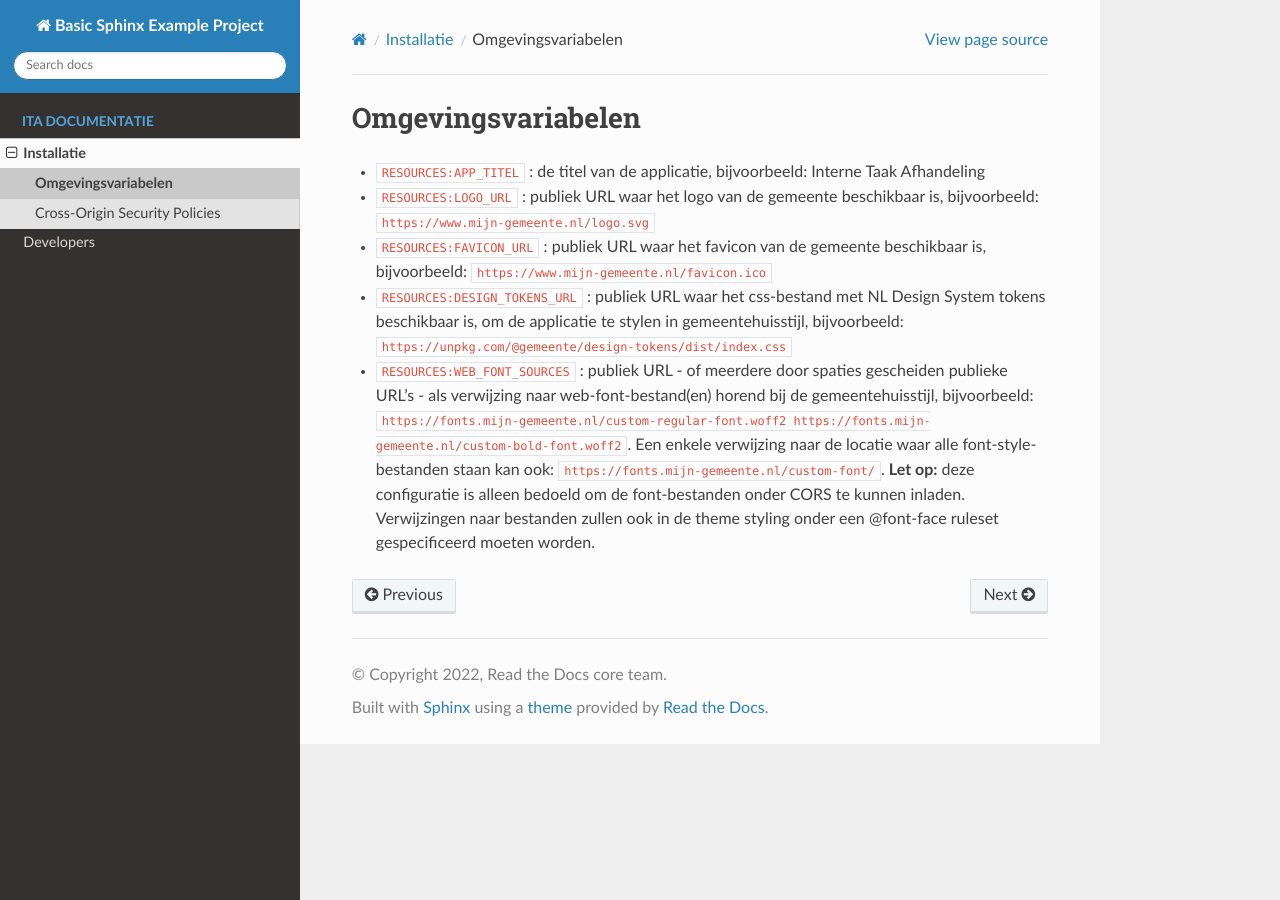
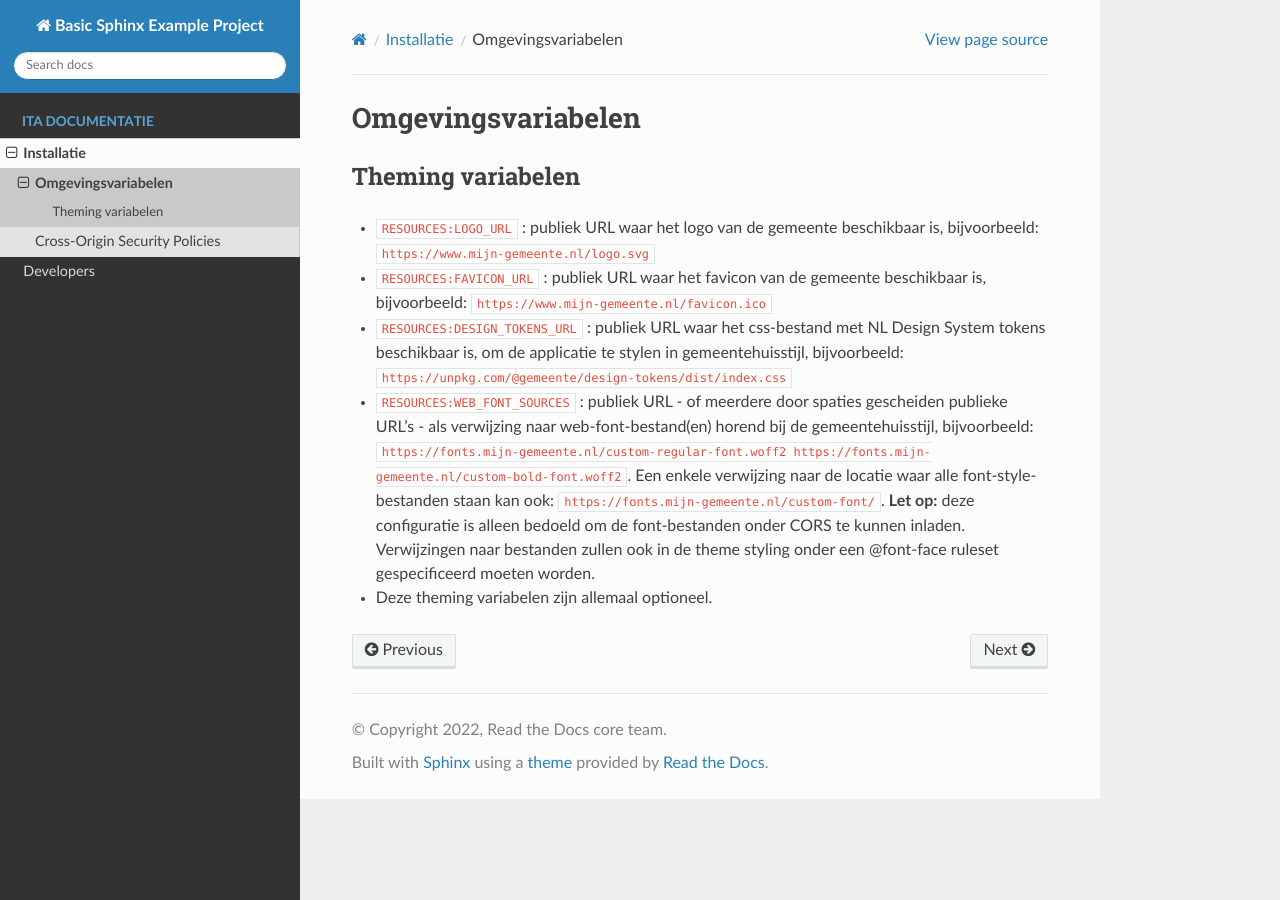
Before and after one commit to Interne-Taak-Afhandeling/.github, a Sphinx documentation site: the page built from docs/installation/config.rst, in a window 1280 px wide. Built offline with Sphinx 7.4.7 and the Read the Docs theme 3.1.0, drawn with Linux system fonts in a browser that asks for light colours; pages that are not in the unit, such as notebooks, are missing from menus.

Commit message:
theming variabelen

```diff
--- a/docs/installation/config.rst
+++ b/docs/installation/config.rst
@@ -3,8 +3,13 @@
 Omgevingsvariabelen
 ===================
 
-* ``RESOURCES:APP_TITEL`` : de titel van de applicatie, bijvoorbeeld: Interne Taak Afhandeling
+
+Theming variabelen
+------------------
+
 * ``RESOURCES:LOGO_URL`` : publiek URL waar het logo van de gemeente beschikbaar is, bijvoorbeeld: ``https://www.mijn-gemeente.nl/logo.svg``
 * ``RESOURCES:FAVICON_URL`` : publiek URL waar het favicon van de gemeente beschikbaar is, bijvoorbeeld: ``https://www.mijn-gemeente.nl/favicon.ico``
 * ``RESOURCES:DESIGN_TOKENS_URL`` : publiek URL waar het css-bestand met NL Design System tokens beschikbaar is, om de applicatie te stylen in gemeentehuisstijl, bijvoorbeeld: ``https://unpkg.com/@gemeente/design-tokens/dist/index.css``
 * ``RESOURCES:WEB_FONT_SOURCES`` : publiek URL - of meerdere door spaties gescheiden publieke URL's - als verwijzing naar web-font-bestand(en) horend bij de gemeentehuisstijl, bijvoorbeeld: ``https://fonts.mijn-gemeente.nl/custom-regular-font.woff2 https://fonts.mijn-gemeente.nl/custom-bold-font.woff2``. Een enkele verwijzing naar de locatie waar alle font-style-bestanden staan kan ook: ``https://fonts.mijn-gemeente.nl/custom-font/``. **Let op:** deze configuratie is alleen bedoeld om de font-bestanden onder CORS te kunnen inladen. Verwijzingen naar bestanden zullen ook in de theme styling onder een @font-face ruleset gespecificeerd moeten worden.
+
+* Deze theming variabelen zijn allemaal optioneel.
```
